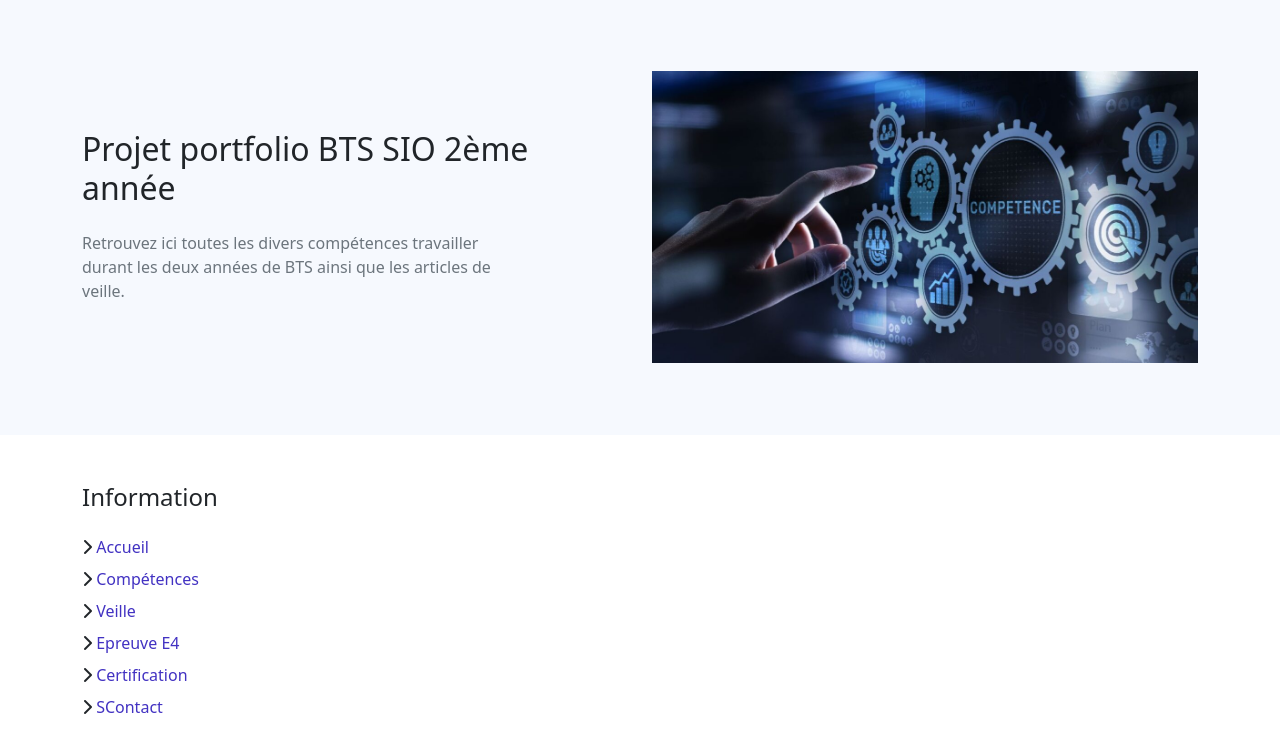
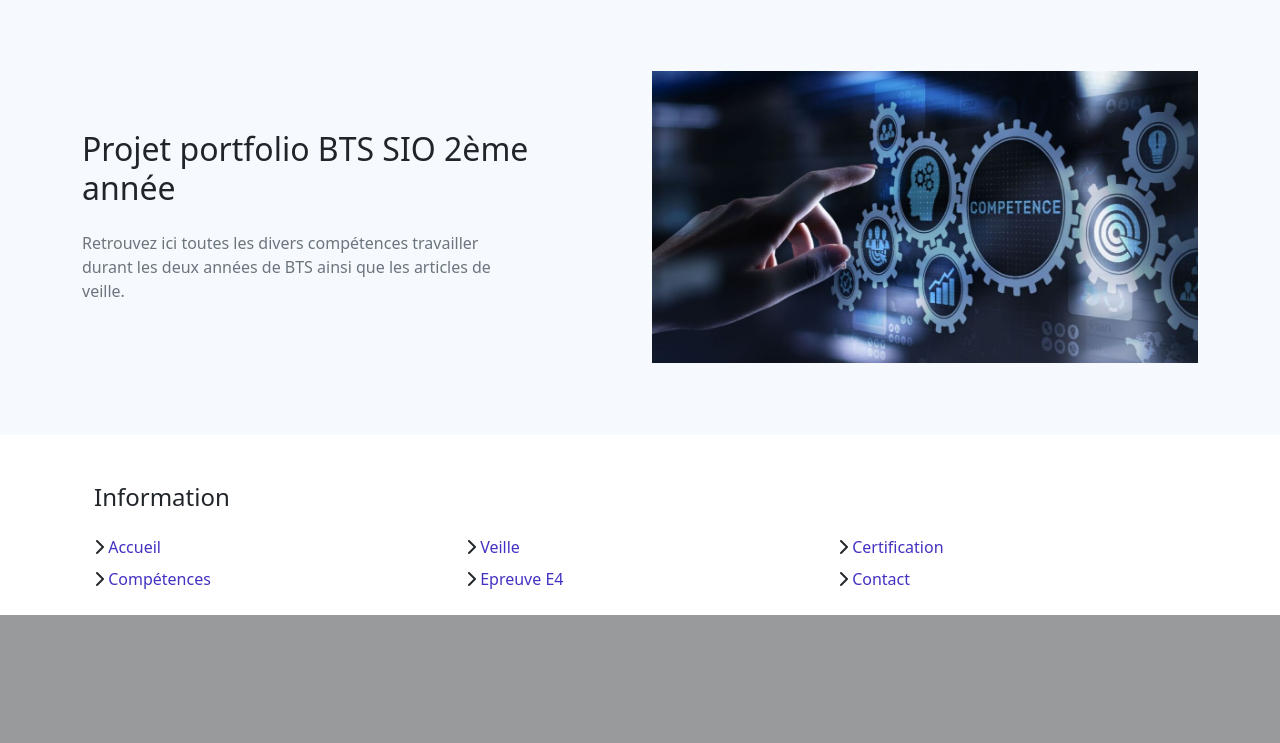
Before and after one commit to Reephoxe/portfolio, a PHP site: page / in a window 1280 px wide. Shown: the part 578-1321 px from the top of the page. After the commit the page ends 1193 px from the top, so only its background shows below. Run offline with PHP 8.4, Linux system fonts and the light colour scheme; some libraries are stand-ins or nearby versions.

Commit message:
Mise a jour footer + page contact

```diff
--- /dev/null
+++ b/controleur/c_global.php
@@ -0,0 +1,20 @@
+<?php
+if (!isset($_REQUEST['action']) || empty($_REQUEST['action'])) {
+	$action = "accueil";
+} else {
+	$action = $_REQUEST['action'];
+}
+switch ($action) {
+	case 'accueil': {
+        include("vues/v_accueil.php");
+        break;
+    }
+
+
+    case 'contact':{
+        include("vues/v_contact.php");
+        break;
+    }
+
+}
+?>
--- a/index.php
+++ b/index.php
@@ -1,13 +1,15 @@
 <?php
+    require_once ('modele/bd.inc.php');
+
 
     // header
     include("vues/v_header.php");
 
-    include("vues/v_accueil.php");
+    include("controleur/c_global.php");
 
-    // footer
-    include("vues/v_footer.php");
+    //footer
+    include("vues/v_footer.php") ;
 
-?>
+ ?>
 </body>
 </html>
--- a/vues/v_footer.php
+++ b/vues/v_footer.php
@@ -1,28 +1,35 @@
 <footer class="pt-4 d-flex flex-column justify-content-between">
         <div class="container">
-            <div class="row pt-4">
+            <div class=" pt-4">
 
-                <div class="col-lg-3 col-md-4 my-sm-0 mt-4">
+                <div class="my-sm-0 mt-4 container">
                     <h3 class="h4 pb-lg-3 light-300">Information</h3>
-                        <ul class="list-unstyled light-300">
+                        <ul class="list-unstyled light-300 row justify-content-between">
+                            <div class="col">
                             <li class="pb-2">
-                                <i class="fa-solid fa-chevron-right"></i><a class="text-decoration-none" href=""> Accueil</a>
+                                <i class="fa-solid fa-chevron-right"></i><a class="text-decoration-none" href="index?action=accueil"> Accueil</a>
                             </li>
                             <li class="pb-2">
-                                <i class="fa-solid fa-chevron-right"></i><a class="text-decoration-none" href=""> Compétences</a>
+                                <i class="fa-solid fa-chevron-right"></i><a class="text-decoration-none" href="index?action=competence"> Compétences</a>
+                            </li>
+                            </div>
+                            <div class="col">
+                            <li class="pb-2">
+                                <i class="fa-solid fa-chevron-right"></i><a class="text-decoration-none" href="index?action=veille"> Veille</a>
                             </li>
                             <li class="pb-2">
-                                <i class="fa-solid fa-chevron-right"></i><a class="text-decoration-none" href=""> Veille</a>
+                                <i class="fa-solid fa-chevron-right"></i><a class="text-decoration-none" href="index?action=e4"> Epreuve E4</a>
+                            </li>
+                            </div>
+                            <div class="col">
+
+                            <li class="pb-2">
+                                <i class="fa-solid fa-chevron-right"></i><a class="text-decoration-none" href="index?action=certification"> Certification</a>
                             </li>
                             <li class="pb-2">
-                                <i class="fa-solid fa-chevron-right"></i><a class="text-decoration-none" href=""> Epreuve E4</a>
+                                <i class="fa-solid fa-chevron-right"></i><a class="text-decoration-none" href="index?action=contact"> Contact</a>
                             </li>
-                            <li class="pb-2">
-                                <i class="fa-solid fa-chevron-right"></i><a class="text-decoration-none" href=""> Certification</a>
-                            </li>
-                            <li class="pb-2">
-                                <i class="fa-solid fa-chevron-right"></i><a class="text-decoration-none" href=""> SContact</a>
-                            </li>
+                            </div>
                         </ul>
                 </div>
             </div>
--- a/vues/v_header.php
+++ b/vues/v_header.php
@@ -16,13 +16,12 @@
       </a>
 
       <ul class="nav nav-pills">
-        <li class="nav-item"><a href="#" class="nav-link">Accueil</a></li>
-        <li class="nav-item"><a href="#" class="nav-link">Compétences</a></li>
-
-        <li class="nav-item"><a href="#" class="nav-link">Veille</a></li>
-        <li class="nav-item"><a href="#" class="nav-link">Epreuve E4</a></li>
-        <li class="nav-item"><a href="#" class="nav-link">Certification</a></li>
-        <li class="nav-item"><a href="#" class="nav-link">Contact</a></li>
+        <li class="nav-item"><a href="index?action=accueil" class="nav-link">Accueil</a></li>
+        <li class="nav-item"><a href="index?action=competence" class="nav-link">Compétences</a></li>
+        <li class="nav-item"><a href="index?action=veille" class="nav-link">Veille</a></li>
+        <li class="nav-item"><a href="index?action=e4" class="nav-link">Epreuve E4</a></li>
+        <li class="nav-item"><a href="index?action=certification" class="nav-link">Certification</a></li>
+        <li class="nav-item"><a href="index?action=contact" class="nav-link">Contact</a></li>
       </ul>
     </header>
   </div>
```
Also changed, not shown: vues/v_contact.php (added, +27 -0 lines), assets/images/cv.png (added), assets/images/user.png (added), 1 other file.
